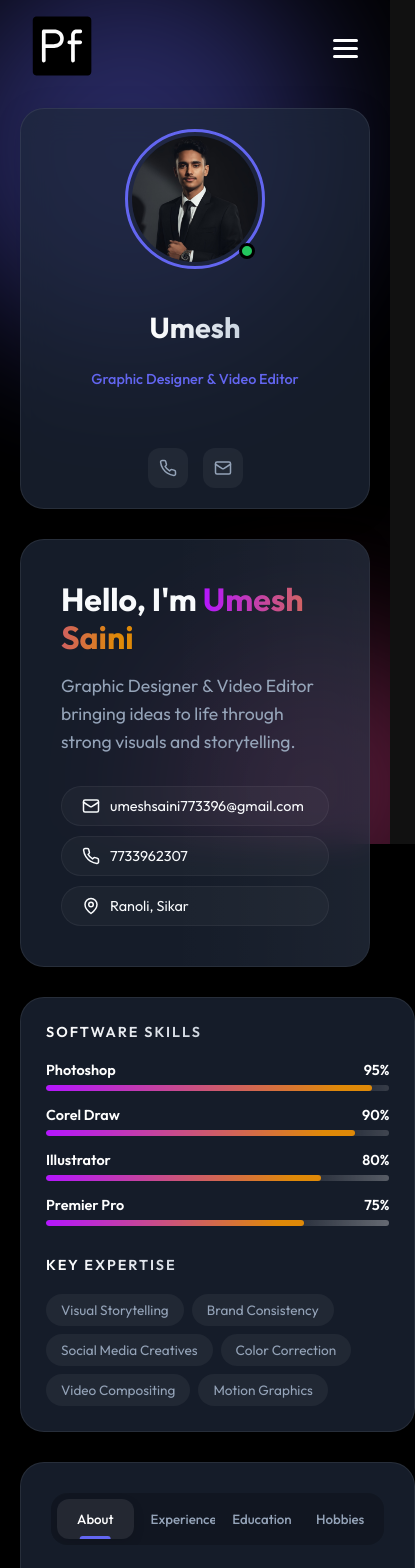
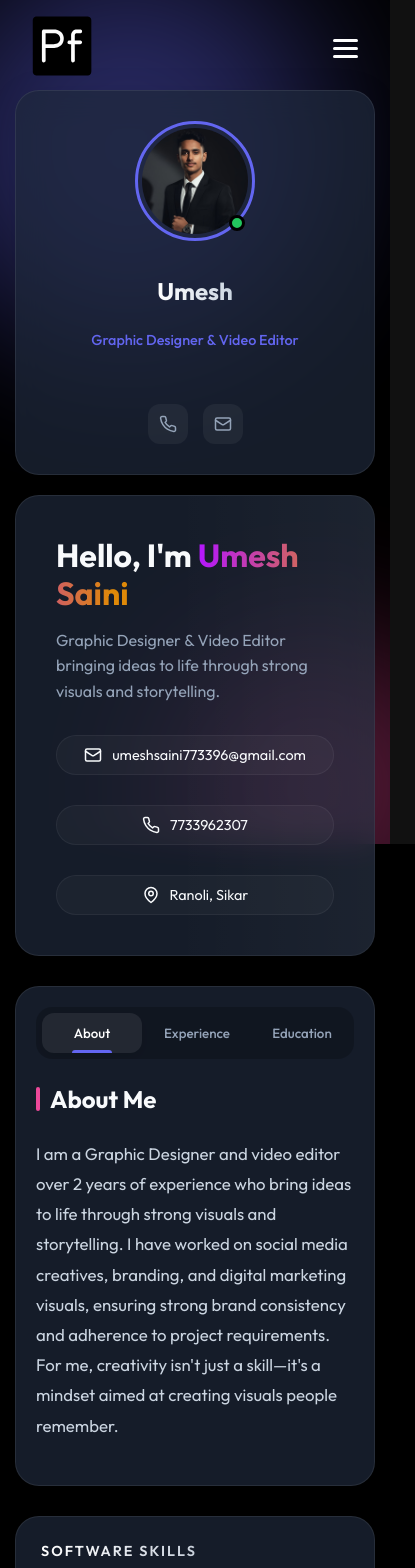
Before and after one commit to Ajay309/umeshportfolio, a React (Vite) app: page /show-resume in a window 390 px wide. Shown: the top 1568 px of the page, 415 px wide, since content can reach past the window. Built offline with nearby package versions, Linux system fonts and the light colour scheme.

Commit message:
first commit

```diff
--- a/src/Components/Hero/Hero.css
+++ b/src/Components/Hero/Hero.css
@@ -204,7 +204,7 @@
 }
 
 /* --- DESKTOP POSITIONS (Large Screens) --- */
-.icon-1 { top: 15%; left: 10%; width: 70px; animation-delay: 0s; }    /* Photoshop */
+.icon-1 { top: 15%; left: 10%; width: 70px; animation-delay: 1s; }    /* Photoshop */
 .icon-2 { top: 20%; right: 15%; width: 55px; animation-delay: 1.5s; } /* Illustrator */
 .icon-3 { bottom: 15%; left: 8%; width: 65px; animation-delay: 3s; }  /* Premiere */
 .icon-4 { bottom: 20%; right: 10%; width: 60px; animation-delay: 4.5s; } /* After Effects */
--- a/src/Components/Resume/Resume.css
+++ b/src/Components/Resume/Resume.css
@@ -53,7 +53,7 @@ body {
 
 /* Container */
 .app-container {
-  /* max-width: 1200px; */
+  max-width: 1200px; /* Constrain width */
   margin: 0 auto;
   padding: 108px 20px;
   min-height: 100vh;
@@ -100,6 +100,7 @@ body {
   width: 140px;
   height: 140px;
   margin-bottom: 20px;
+  flex-shrink: 0;
 }
 
 .profile-img2 {
@@ -319,6 +320,13 @@ background: linear-gradient(270deg, #df8908 10%, #b415ff 100%);
   border-radius: 16px;
   margin-bottom: 25px;
   gap: 5px;
+  overflow-x: auto; /* Allow scrolling on mobile */
+  scrollbar-width: none; /* Firefox */
+  -ms-overflow-style: none; /* IE/Edge */
+}
+
+.nav-container::-webkit-scrollbar {
+  display: none; /* Chrome/Safari */
 }
 
 .nav-item {
@@ -334,6 +342,8 @@ background: linear-gradient(270deg, #df8908 10%, #b415ff 100%);
   transition: all 0.3s ease;
   position: relative;
   overflow: hidden;
+  white-space: nowrap; /* Prevent text wrap */
+  min-width: 100px; /* Ensure buttons don't shrink too small */
 }
 
 .nav-item.active {
@@ -376,7 +386,7 @@ background: linear-gradient(270deg, #df8908 10%, #b415ff 100%);
   border-radius: 2px;
 }
 
-/* Experience & Education Items */
+/* Timeline Cards */
 .timeline-card {
   position: relative;
   padding-left: 30px;
@@ -401,6 +411,8 @@ background: linear-gradient(270deg, #df8908 10%, #b415ff 100%);
   justify-content: space-between;
   align-items: flex-start;
   margin-bottom: 10px;
+  flex-wrap: wrap; /* Allow wrapping on mobile */
+  gap: 10px;
 }
 
 .role-name { font-size: 1.2rem; font-weight: 600; color: white; }
@@ -411,6 +423,7 @@ background: linear-gradient(270deg, #df8908 10%, #b415ff 100%);
   border-radius: 6px;
   font-size: 0.8rem;
   color: var(--text-muted);
+  white-space: nowrap;
 }
 
 .description-list {
@@ -436,7 +449,7 @@ background: linear-gradient(270deg, #df8908 10%, #b415ff 100%);
 /* Projects Grid */
 .projects-grid {
   display: grid;
-  grid-template-columns: repeat(auto-fit, minmax(280px, 1fr));
+  grid-template-columns: repeat(auto-fit, minmax(200px, 1fr));
   gap: 20px;
 }
 
@@ -456,51 +469,109 @@ background: linear-gradient(270deg, #df8908 10%, #b415ff 100%);
   border-color: rgba(255,255,255,0.1);
 }
 
-.project-head {
-  display: flex;
-  justify-content: space-between;
-  margin-bottom: 10px;
+
+/* --- MOBILE RESPONSIVE FIXES --- */
+
+/* Tablet & Mobile (Max Width 968px) */
+@media (max-width: 968px) {
+  .app-container {
+    padding: 90px 15px; /* Less padding on sides */
   }
 
-.project-links {
-  display: flex;
-  gap: 10px;
+  /* Stack Header Grid */
+  .header-grid {
+    grid-template-columns: 1fr; /* Single Column */
+    gap: 20px;
   }
 
-.link-icon {
-  color: var(--text-muted);
-  transition: 0.2s;
+  /* Profile Card Adjustments */
+  .profile-card {
+    flex-direction: row;
+    align-items: center;
+    text-align: left;
+    gap: 20px;
+    padding: 25px;
   }
 
-.link-icon:hover { color: var(--primary); }
-
-/* Responsive */
-@media (max-width: 900px) {
-  .header-grid, .main-grid {
-    grid-template-columns: 1fr;
+  .profile-img-wrapper2 {
+    width: 100px;
+    height: 100px;
+    margin-bottom: 0;
   }
 
+  .profile-name {
+    font-size: 1.5rem;
+  }
+
+  .social-links {
+    margin-top: 0;
+    margin-left: auto; /* Push to right */
+  }
+
+  /* Stack Main Grid */
+  .main-grid {
+    grid-template-columns: 1fr; /* Sidebar stacks above content */
+    gap: 30px;
+  }
+}
+
+/* Mobile Small (Max Width 600px) */
+@media (max-width: 600px) {
+  /* Stack Profile Card Vertically */
   .profile-card {
-    flex-direction: row;
-    text-align: left;
-    gap: 20px;
+    flex-direction: column;
+    text-align: center;
+    padding: 30px 20px;
+  }
+
+  .profile-img-wrapper2 {
+    width: 120px;
+    height: 120px;
+    margin-bottom: 15px;
+  }
+
+  .social-links {
+    margin: 15px auto 0; /* Center social links */
+  }
+
+  /* Header Text */
+  .intro-text h1 {
+    font-size: 2rem;
+  }
+
+  .tagline {
+    font-size: 1rem;
+  }
+
+  /* Contact Pills Stack */
+  .contact-row {
+    flex-direction: column;
+    width: 100%;
+  }
+
+  .contact-pill {
+    width: 100%;
+    justify-content: center;
+  }
+
+  /* Navigation Scroll */
+  .nav-container {
+    justify-content: flex-start; /* Align left to allow scroll */
+  }
+
+  .nav-item {
+    flex: 0 0 auto; /* Don't shrink */
+  }
+
+  .content-wrapper {
     padding: 20px;
   }
 
-  .profile-img-wrapper {
-    width: 80px;
-    height: 80px;
-    margin-bottom: 0;
 }
-
-  .social-links { margin-left: auto; margin-top: 0; }
-
-  .intro-text h1 { font-size: 2rem; }
+@media (max-width: 968px) {
+  .main-grid {
+    display: flex;
+    flex-direction: column-reverse; /* Puts Content (2nd child) on top, Sidebar (1st child) on bottom */
+    gap: 30px;
   }
-
-@media (max-width: 600px) {
-  .profile-card { flex-direction: column; text-align: center; }
-  .social-links { margin: 20px auto 0; }
-  .contact-row { flex-direction: column; gap: 10px; }
-  .nav-container { overflow-x: auto; }
 }
```
Lines whose indentation alone changed are shown as unchanged.
